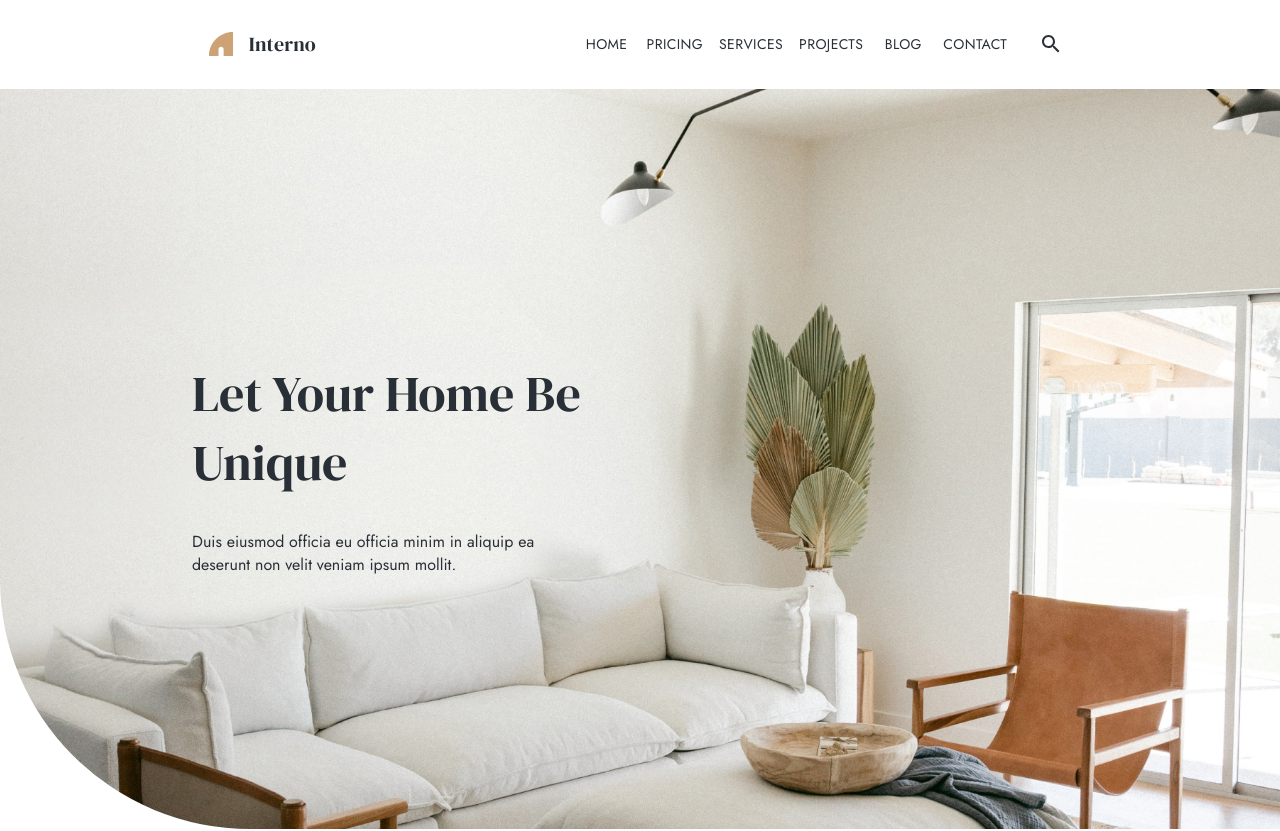
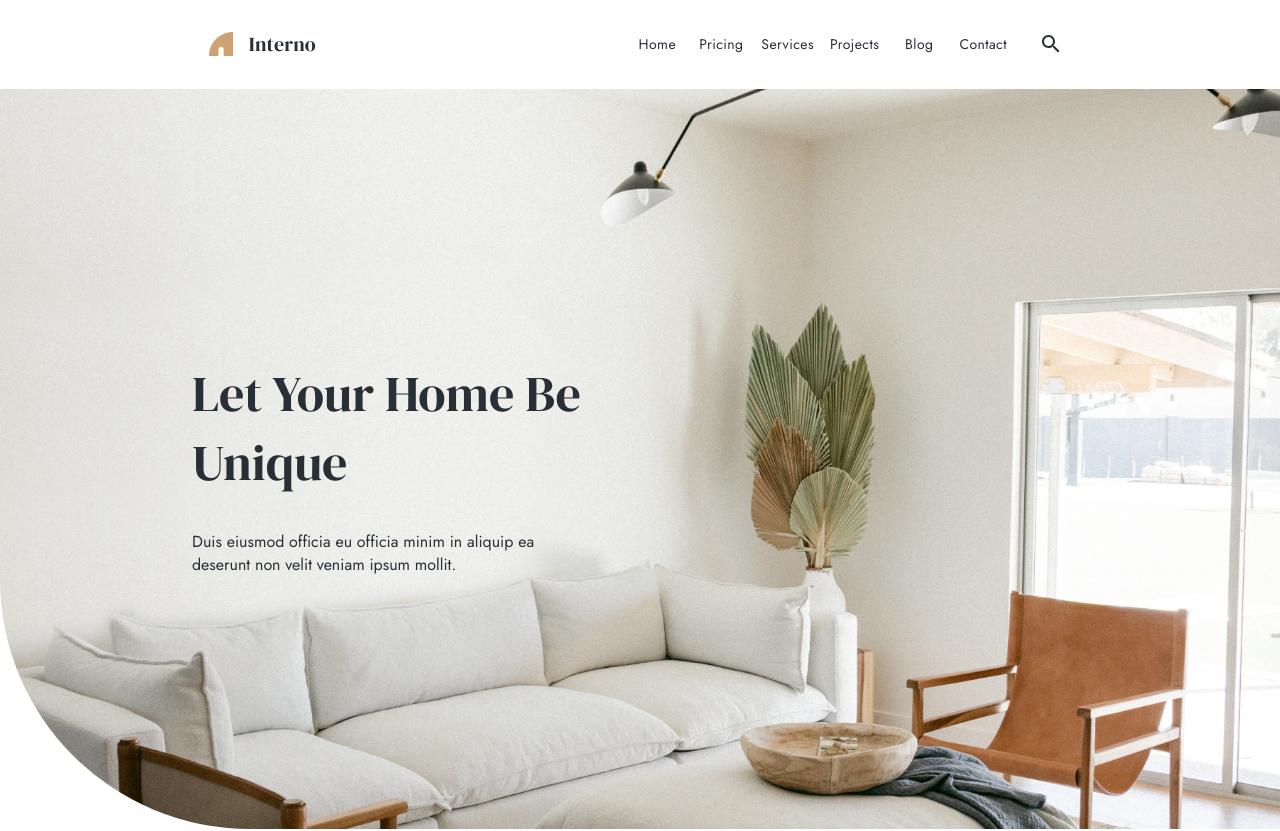
Before and after one commit to Davoboss1/InteriorDesign, a React (Vite) app: page / in a window 1280 px wide. Shown: the top 831 px of the page. Built offline with nearby package versions, Linux system fonts and the light colour scheme.

Commit message:
Slight changes

```diff
--- a/src/Global.tsx
+++ b/src/Global.tsx
@@ -61,7 +61,7 @@ const StatisticsView = ({ statistics }: { statistics: Statistic[] }) => (
 
 )
 //Article Display Component
-//Arguments = Statistic[]
+//Arguments = Article[]
 const ArticlesView = ({ articles }: { articles: Article[] }) => (
     <Fade duration={1500}>
         <Grid className="article-view" container spacing={{ md: 5 }}>
--- a/src/css/App.css
+++ b/src/css/App.css
@@ -43,6 +43,10 @@ h5 {
 
 h6 {
     font-size: 18px;
+}
+
+button{
+    text-transform: initial !important;
 }
 
 .primary-1 {
```
